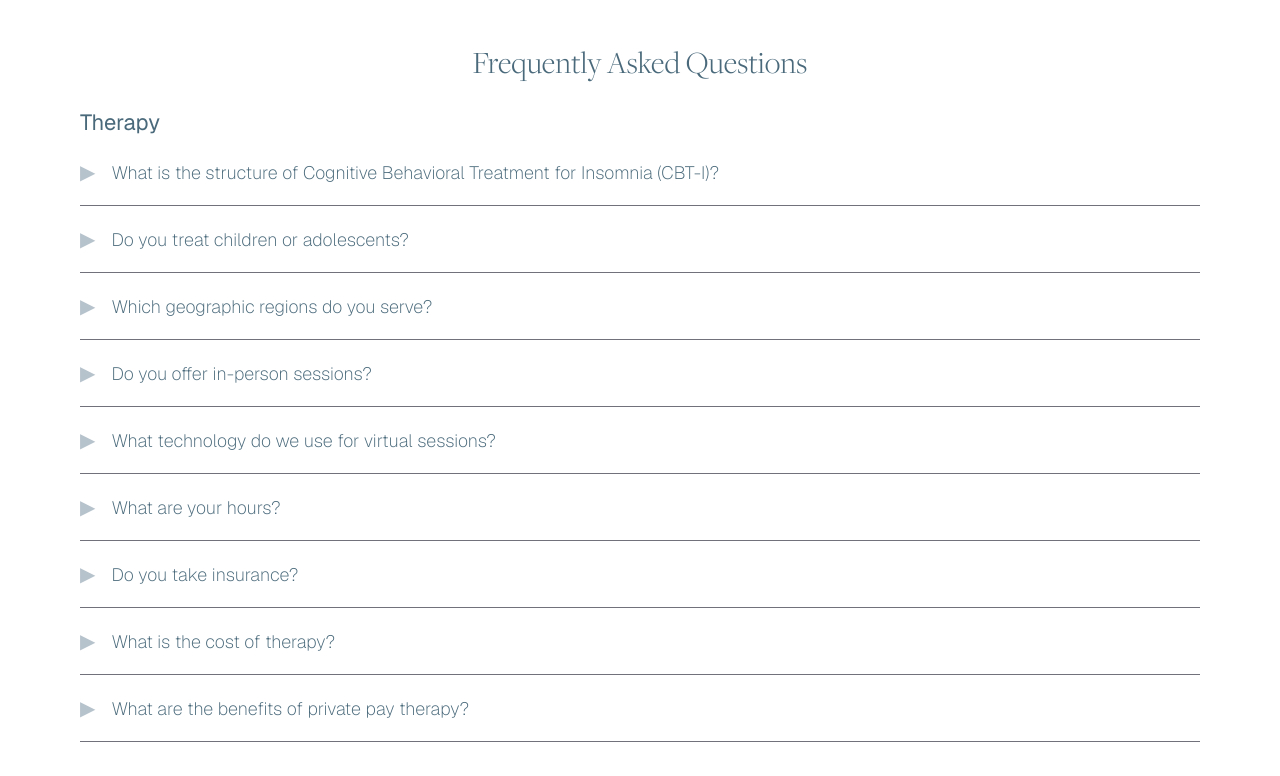
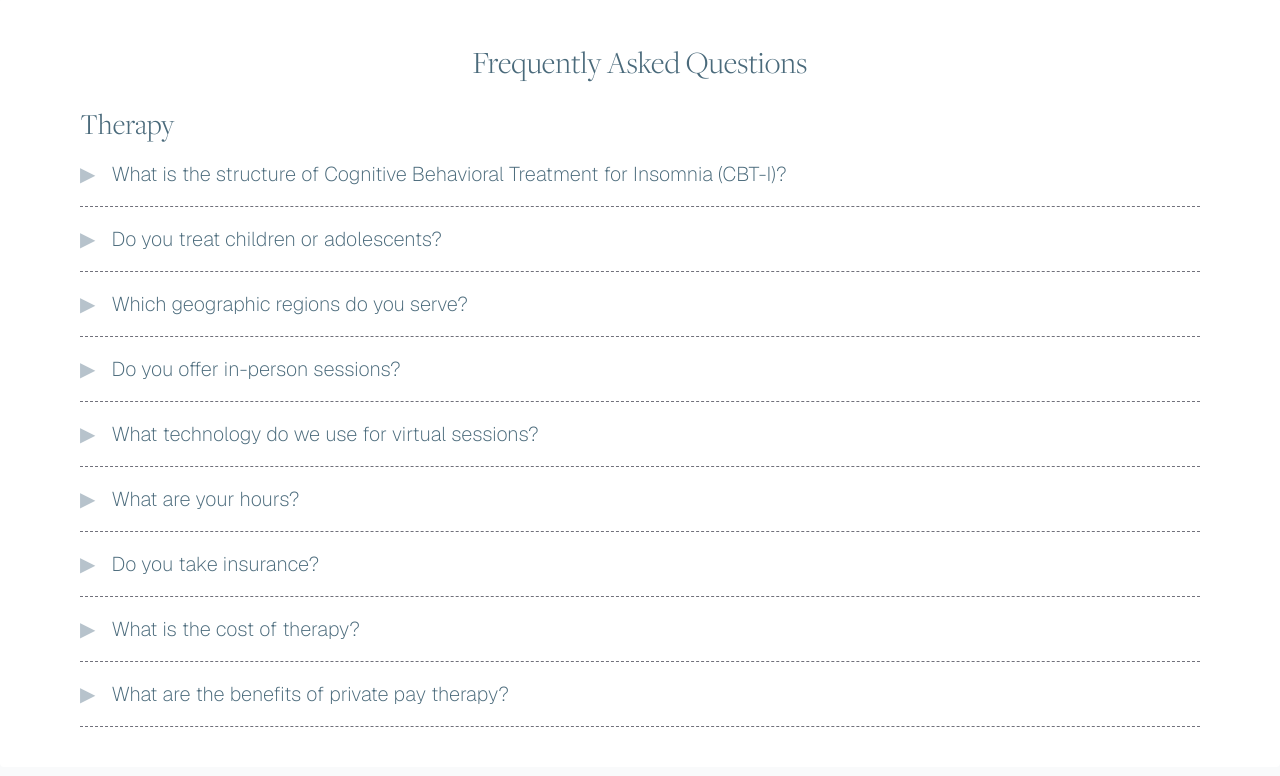
Before and after one commit to Ays1004/gmt-assignment, a Next.js app: page / in a window 1280 px wide. Shown: the part 4564-5340 px from the top of the page. Built offline with nearby package versions, Linux system fonts and the light colour scheme.

Commit message:
updated FAQ section

```diff
--- a/components/FAQ/FAQ.tsx
+++ b/components/FAQ/FAQ.tsx
@@ -48,13 +48,13 @@ const FAQ = () => {
 			<h1 className="text-center font-light mb-5 text-[32px] text-[#4a6a7b]">
 				Frequently Asked Questions
 			</h1>
-			<div className="ml-10 text-[22px] font-normal">Therapy</div>
+			<h2 className="md:ml-10 text-3xl font-light">Therapy</h2>
 			<div>
 				{faqData.map((item, idx) => (
-					<div key={idx} className="border-b-zinc-500 hover:border-b-zinc-800 border-b mx-10">
+					<div key={idx} className="border-b-zinc-500 hover:border-b-zinc-800 border-b border-dashed md:mx-10">
 						<button
 							onClick={() => setOpenIndex(openIndex === idx ? null : idx)}
-							className="flex items-center w-full bg-none border-none px-0 py-[18px] mr-10 text-[18px] text-[#4a6a7b] cursor-pointer outline-none text-left transition-colors duration-200 hover:bg-zinc-50"
+							className="flex items-center w-full bg-none border-none px-0 py-[18px] mr-10 text-md sm:text-xl text-[#4a6a7b] cursor-pointer outline-none text-left transition-colors duration-200 hover:bg-zinc-50"
 							aria-expanded={openIndex === idx}
 							type="button"
 						>
```
